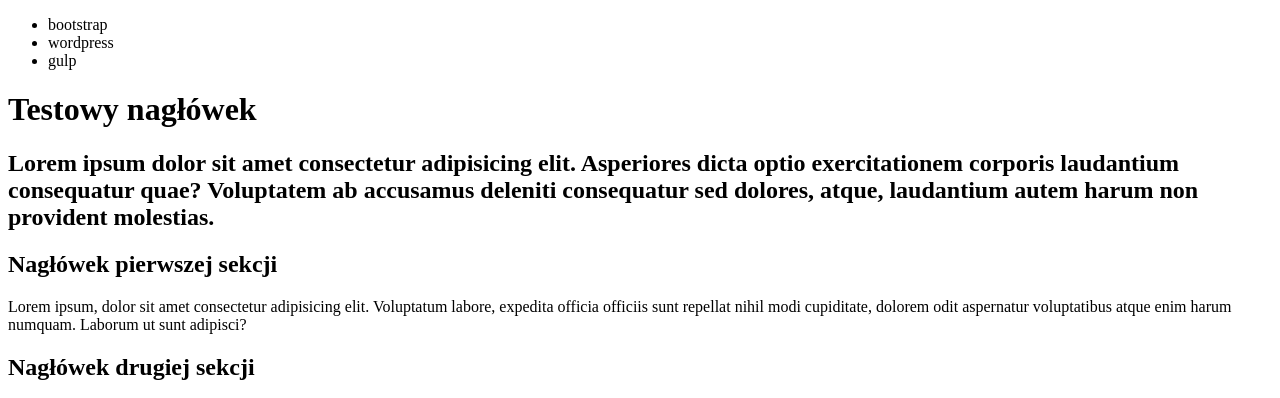
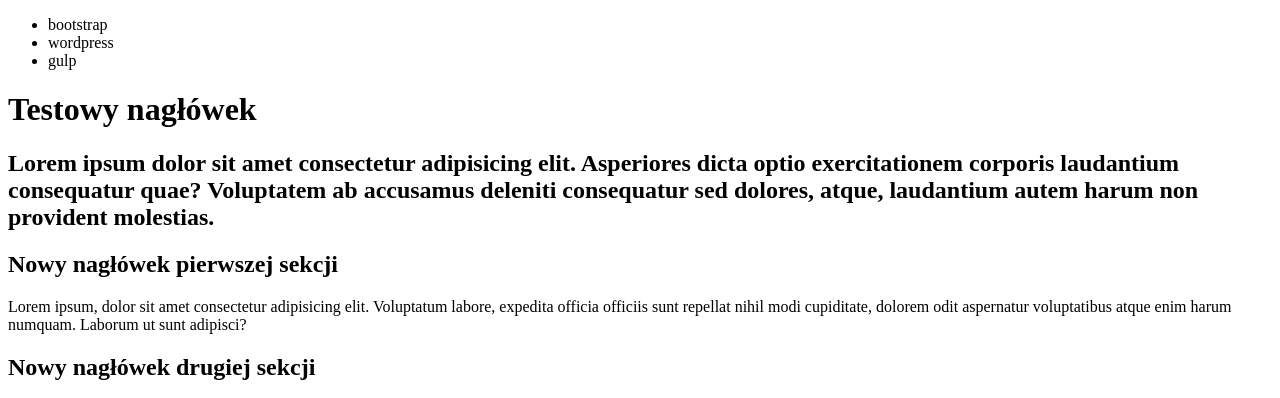
Before and after one commit to lbadocha/website, a plain HTML site: page index.html in a window 1280 px wide. Shown: the top 398 px of the page. Drawn offline with Linux system fonts and the light colour scheme.

Commit message:
zmiana nagłówków

```diff
--- a/index.html
+++ b/index.html
@@ -1,11 +1,13 @@
 <!DOCTYPE html>
 <html lang="pl">
+
 <head>
   <meta charset="UTF-8" />
   <meta name="viewport" content="width=device-width, initial-scale=1.0" />
   <meta http-equiv="X-UA-Compatible" content="ie=edge" />
   <title>Nowa strona WWW</title>
 </head>
+
 <body>
   <nav>
     <ul>
@@ -16,11 +18,13 @@
   </nav>
   <header>
     <h1>Testowy nagłówek</h1>
-  <h2>Lorem ipsum dolor sit amet consectetur adipisicing elit. Asperiores dicta optio exercitationem corporis laudantium consequatur quae? Voluptatem ab accusamus deleniti consequatur sed dolores, atque, laudantium autem harum non provident molestias.</h2>
+    <h2>Lorem ipsum dolor sit amet consectetur adipisicing elit. Asperiores dicta optio exercitationem corporis
+      laudantium consequatur quae? Voluptatem ab accusamus deleniti consequatur sed dolores, atque, laudantium autem
+      harum non provident molestias.</h2>
   </header>
   <div class="main-content">
     <section class="first-sec">
-        <h2>Nagłówek pierwszej sekcji</h2>
+      <h2>Nowy nagłówek pierwszej sekcji</h2>
       <p>
         Lorem ipsum, dolor sit amet consectetur adipisicing elit. Voluptatum
         labore, expedita officia officiis sunt repellat nihil modi cupiditate,
@@ -29,7 +33,7 @@
       </p>
     </section>
     <section class="second-sec">
-        <h2>Nagłówek drugiej sekcji</h2>
+      <h2>Nowy nagłówek drugiej sekcji</h2>
       <p>
         Lorem ipsum dolor sit, amet consectetur adipisicing elit. Et autem aut
         beatae, enim est exercitationem voluptatibus ex, necessitatibus
@@ -39,12 +43,17 @@
     </section>
   </div>
   <aside>
-        <img src="https://cdn1.epicgames.com/ue/item/ExplosionsMegaPack_Screenshot_01-1920x1080-ce82a7911a26371bdf25d426b374e7c9.png" alt="Lorem ipsum">
+    <img
+      src="https://cdn1.epicgames.com/ue/item/ExplosionsMegaPack_Screenshot_01-1920x1080-ce82a7911a26371bdf25d426b374e7c9.png"
+      alt="Lorem ipsum">
   </aside>
   <article>
     <h2>Nowy Artykuł</h2>
     <p>Tu jest artykuł</p>
   </article>
-    <footer><address>test</address></footer>
+  <footer>
+    <address>test</address>
+  </footer>
 </body>
+
 </html>
```
Lines whose indentation alone changed are shown as unchanged.
